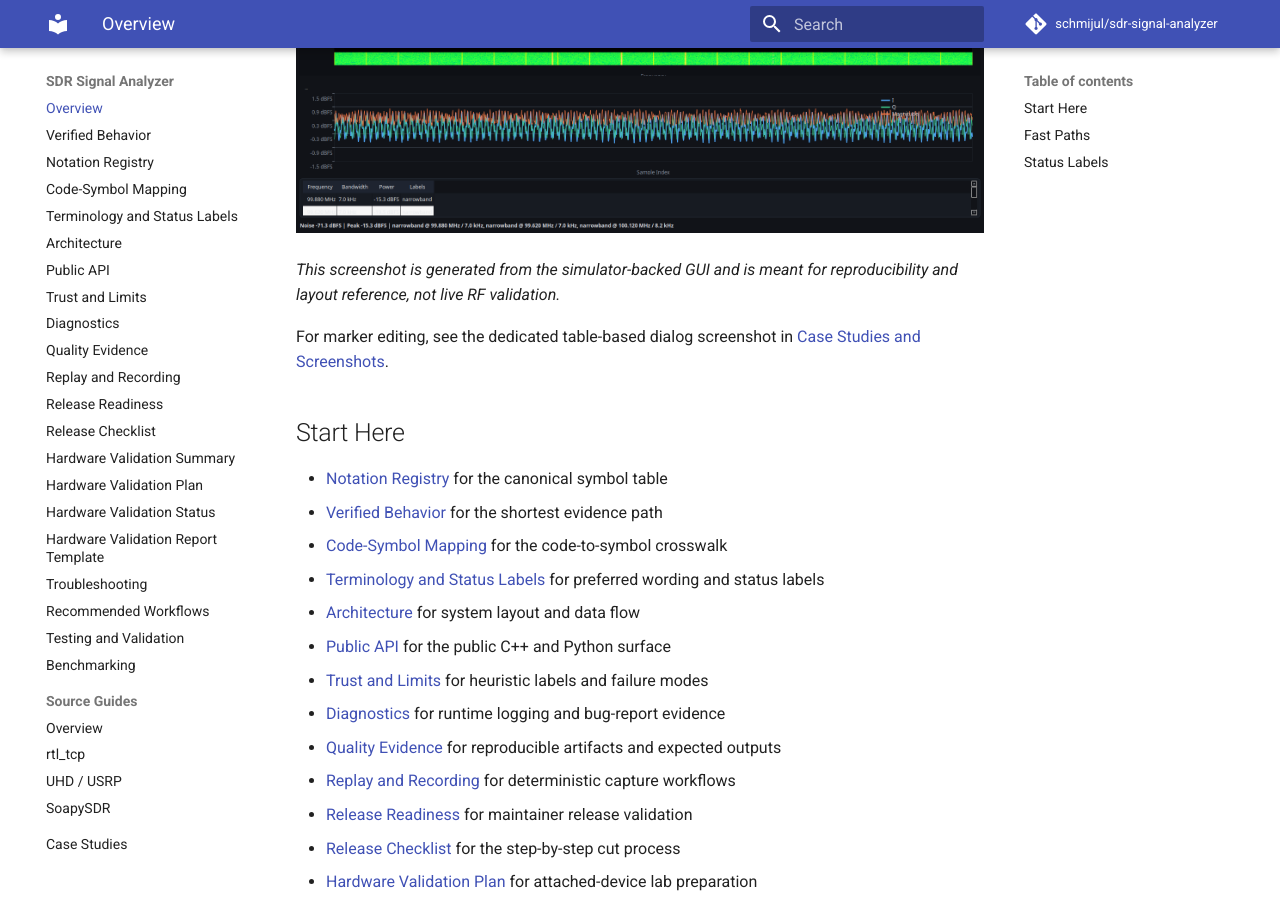
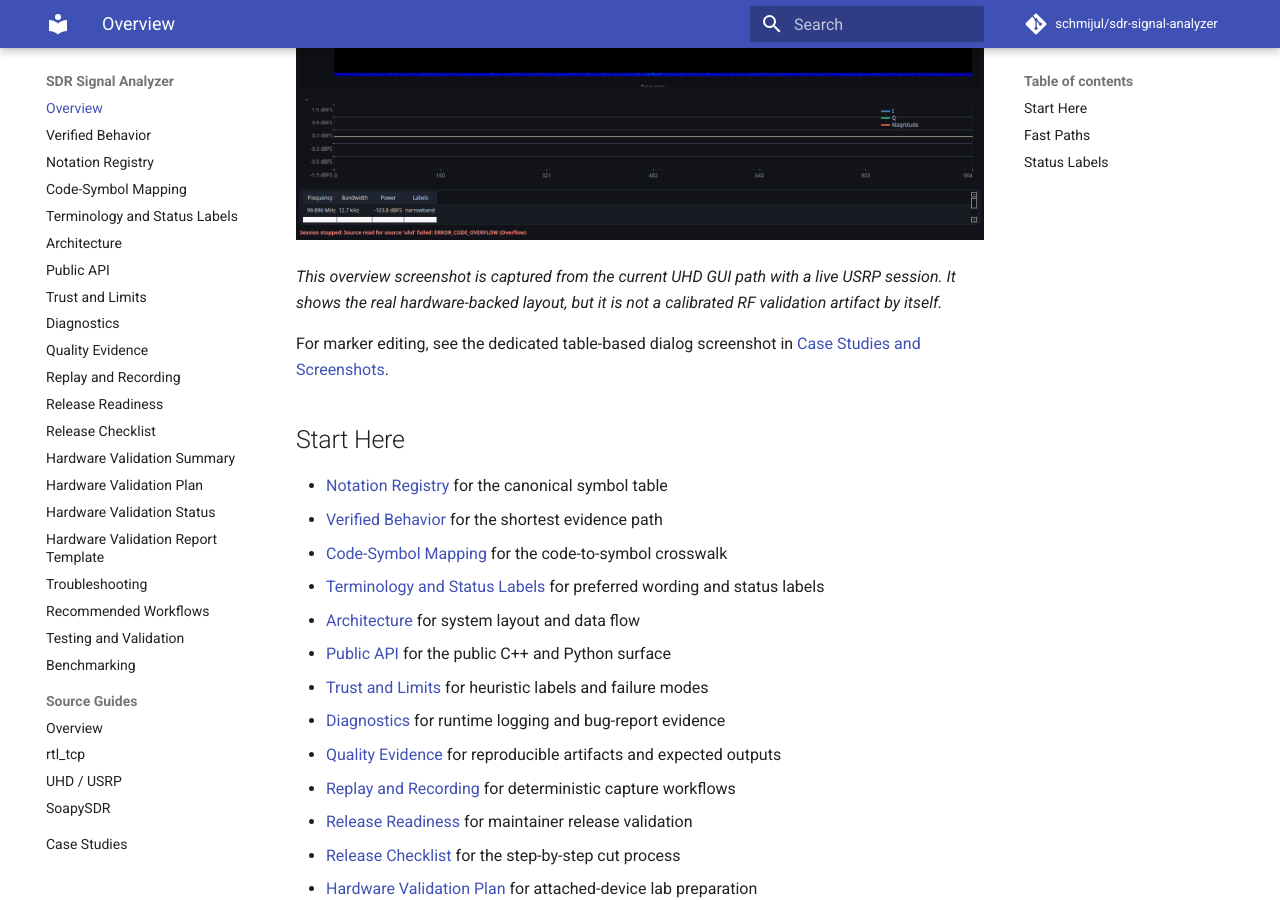
Before and after one commit to schmijul/sdr-signal-analyzer, an MkDocs documentation site: the page built from docs/index.md, in a window 1280 px wide and 900 px high, scrolled down 558 px. Built offline with MkDocs 1.6.1 and Material for MkDocs 9.7.7, drawn with Linux system fonts in a browser that asks for light colours; comment, search, counter and statistics services are not loaded.

Commit message:
add UHD GUI screenshots to docs

```diff
--- a/docs/index.md
+++ b/docs/index.md
@@ -4,9 +4,9 @@
 
 The canonical notation, code-symbol mapping, and terminology are documented separately so equations, code, and tests stay aligned.
 
-![Simulator-generated overview screenshot of the GUI. Not live RF validation.](screenshots/overview.png)
+![UHD-backed overview screenshot of the GUI using a USRP. Live RF, not calibrated validation.](screenshots/uhd_overview.png)
 
-*This screenshot is generated from the simulator-backed GUI and is meant for reproducibility and layout reference, not live RF validation.*
+*This overview screenshot is captured from the current UHD GUI path with a live USRP session. It shows the real hardware-backed layout, but it is not a calibrated RF validation artifact by itself.*
 
 For marker editing, see the dedicated table-based dialog screenshot in [Case Studies and Screenshots](case-studies.md).
 
```
Also changed, not shown: docs/case-studies.md (+23 -0 lines), docs/screenshots/uhd_overview.png (added), 1 other file.
